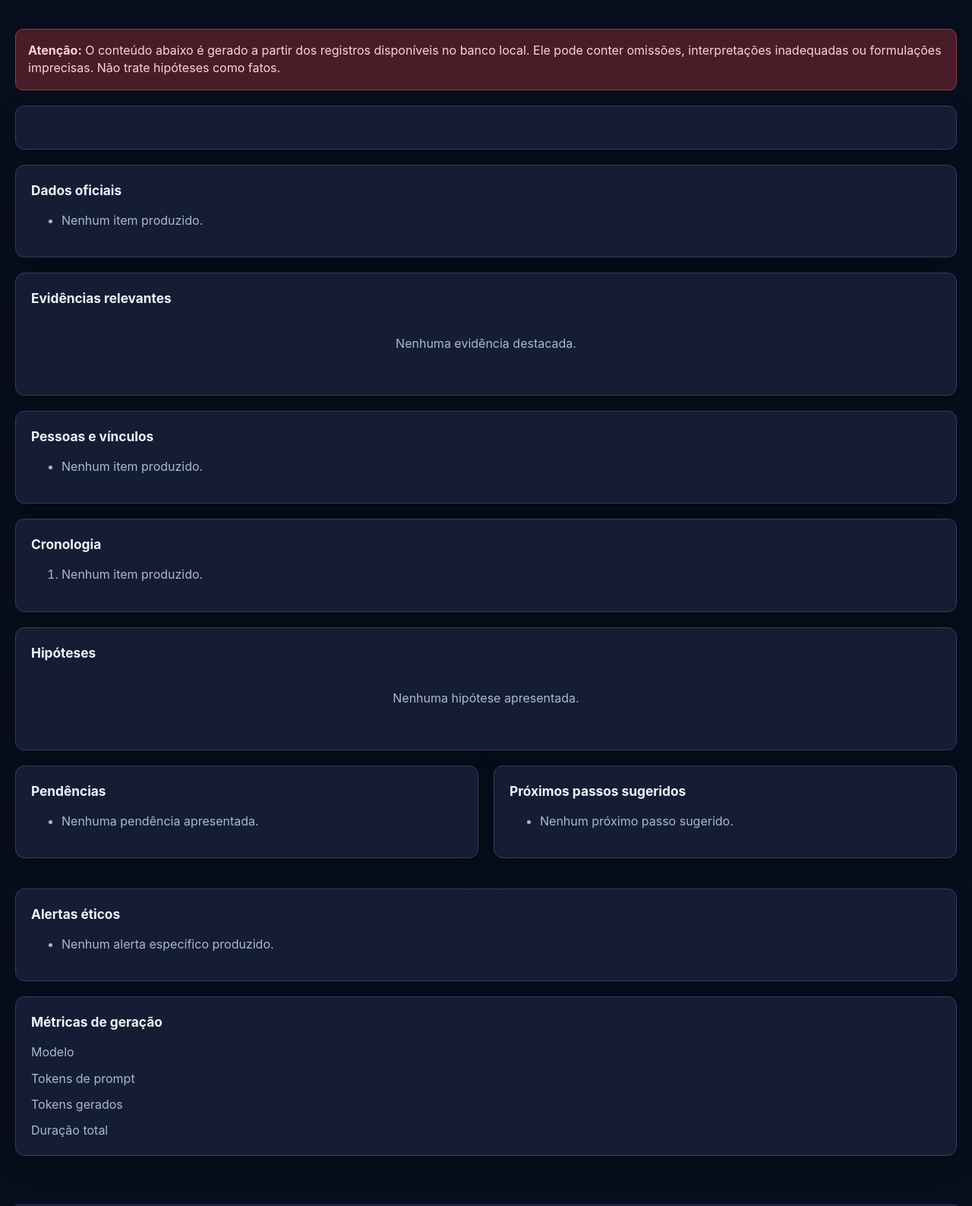
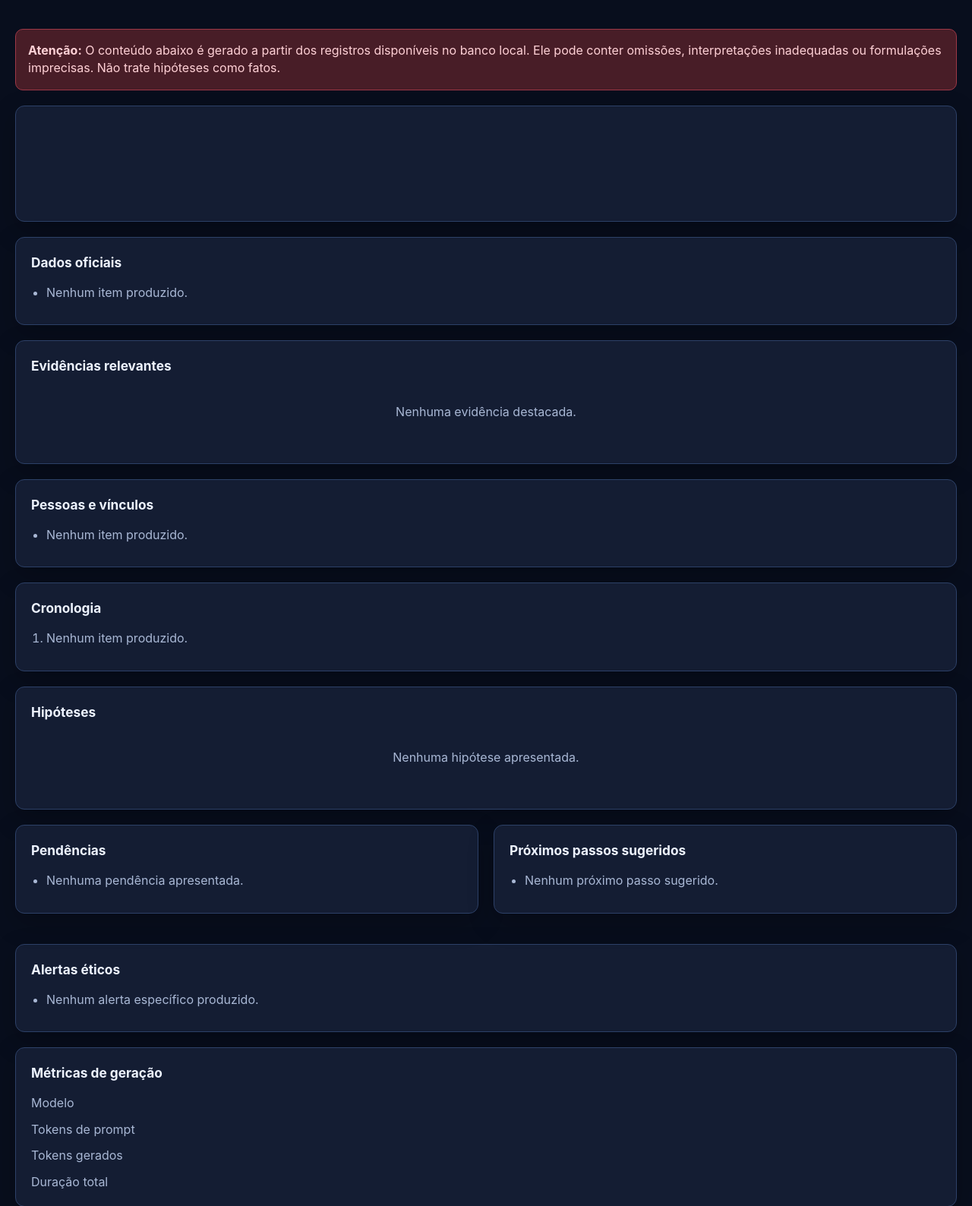
Before and after one commit to m1kr0ch1p/hope, a FastAPI app: template app/templates/ai_draft.html in a window 1280 px wide. Shown: the part 239-1827 px from the top of the page at 76% size. Run offline with FastAPI, Linux system fonts and the light colour scheme; the template is opened without the code that fills it, so the values that code supplies are empty; parts of the project's set-up code (start-up, migrations or seed data) failed here and were passed over.

Commit message:
Add files via upload

```diff
--- a/app/static/css/app.css
+++ b/app/static/css/app.css
@@ -668,3 +668,27 @@ code {
     min-height: 320px;
   }
 }
+
+.case-actions {
+  display: flex;
+  flex-wrap: wrap;
+  gap: .75rem;
+}
+
+.case-actions form {
+  margin: 0;
+}
+
+.draft-text {
+  white-space: pre-wrap;
+  line-height: 1.65;
+}
+
+.draft-list {
+  margin: 0;
+  padding-left: 1.25rem;
+}
+
+.draft-list li {
+  margin-bottom: .65rem;
+}
```
